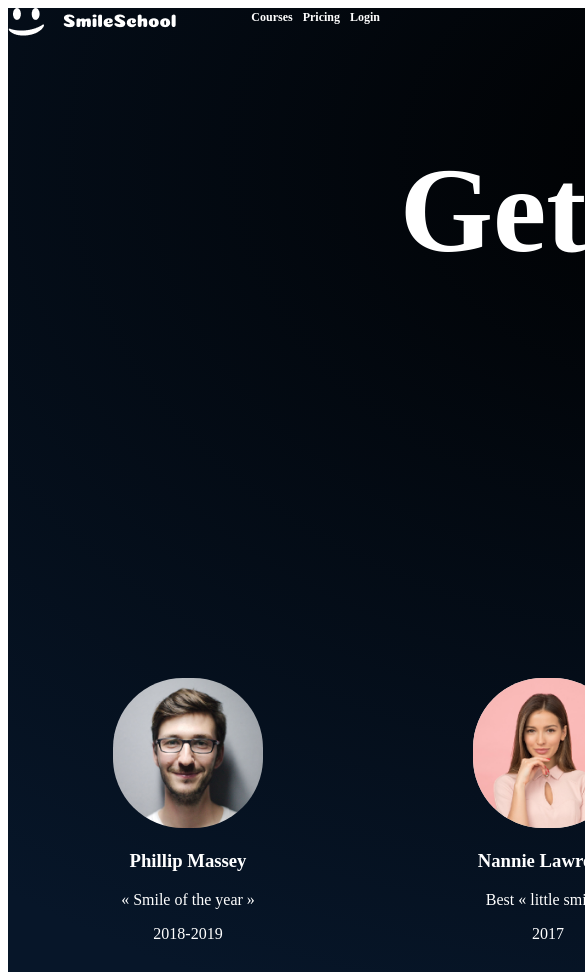
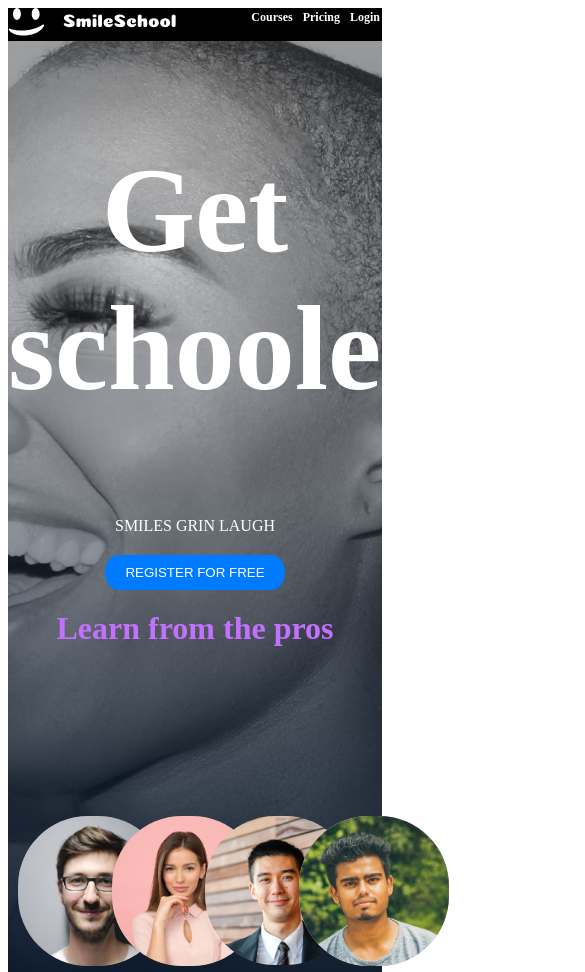
Before and after one commit to Sbiggs1985/holbertonschool-web-development, a plain HTML site: page css_advanced/index.html in a window 390 px wide. Shown: the top 972 px of the page, 585 px wide, since content can reach past the window. Drawn offline with Linux system fonts and the light colour scheme.

Commit message:
https://github.com/Sbiggs1985/holbertonschool-headphones.git

```diff
--- a/css_advanced/styles.css
+++ b/css_advanced/styles.css
@@ -6,10 +6,16 @@ html, body {
 .top-dark-section {
     background: radial-gradient(85.9% 85.9% at 50% 14.1%, rgba(41, 48, 61, 0.00) 0%, #071629 100%), #000;
     background-blend-mode: normal, color;
-    min-width: 1440px;
+    min-width: 100%;
     height: 1055px;
     flex-shrink: 0;
+
+    background-image: url('images/cover-image.png');
+    background-size: color;
+    background-position: center;
+    background-repeat: no-repeat;
 }
+
 
 .course-pricing-link-section {
     position: fixed;
```
Also changed, not shown: css_advanced/images/cover-image.png (added).
